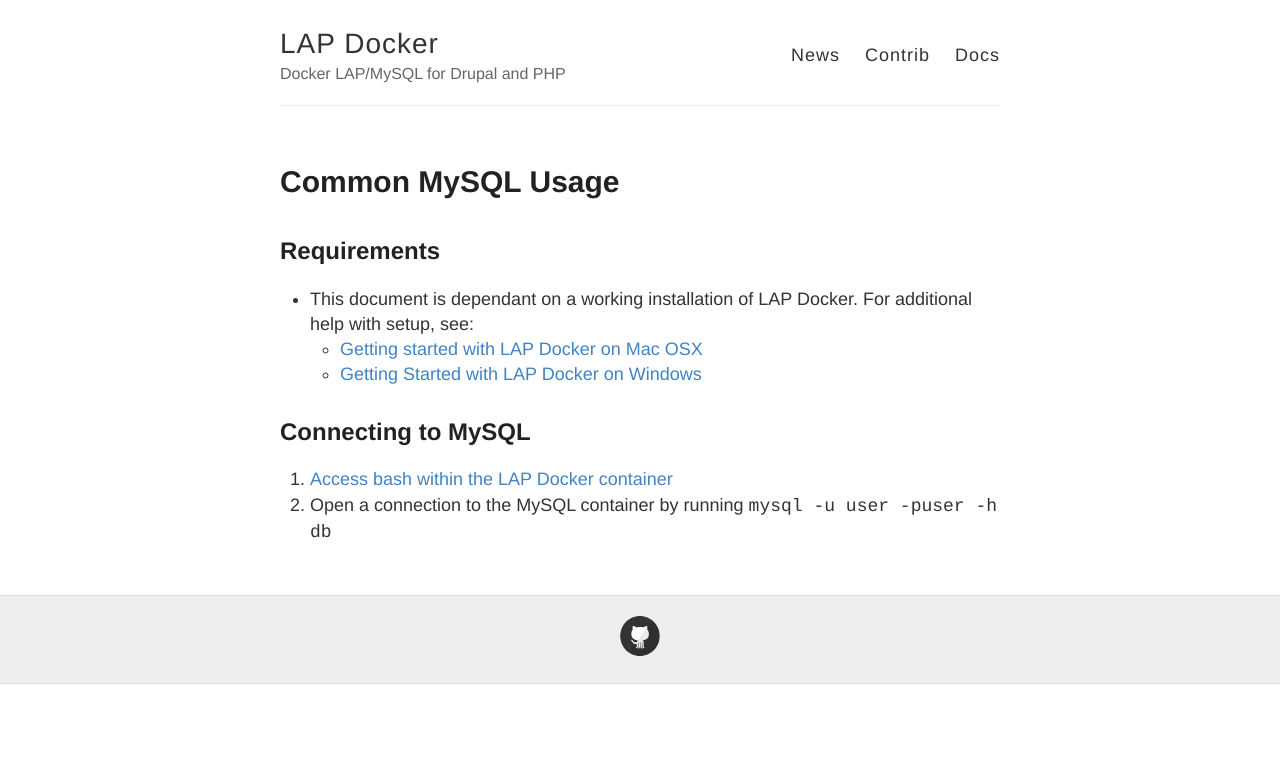
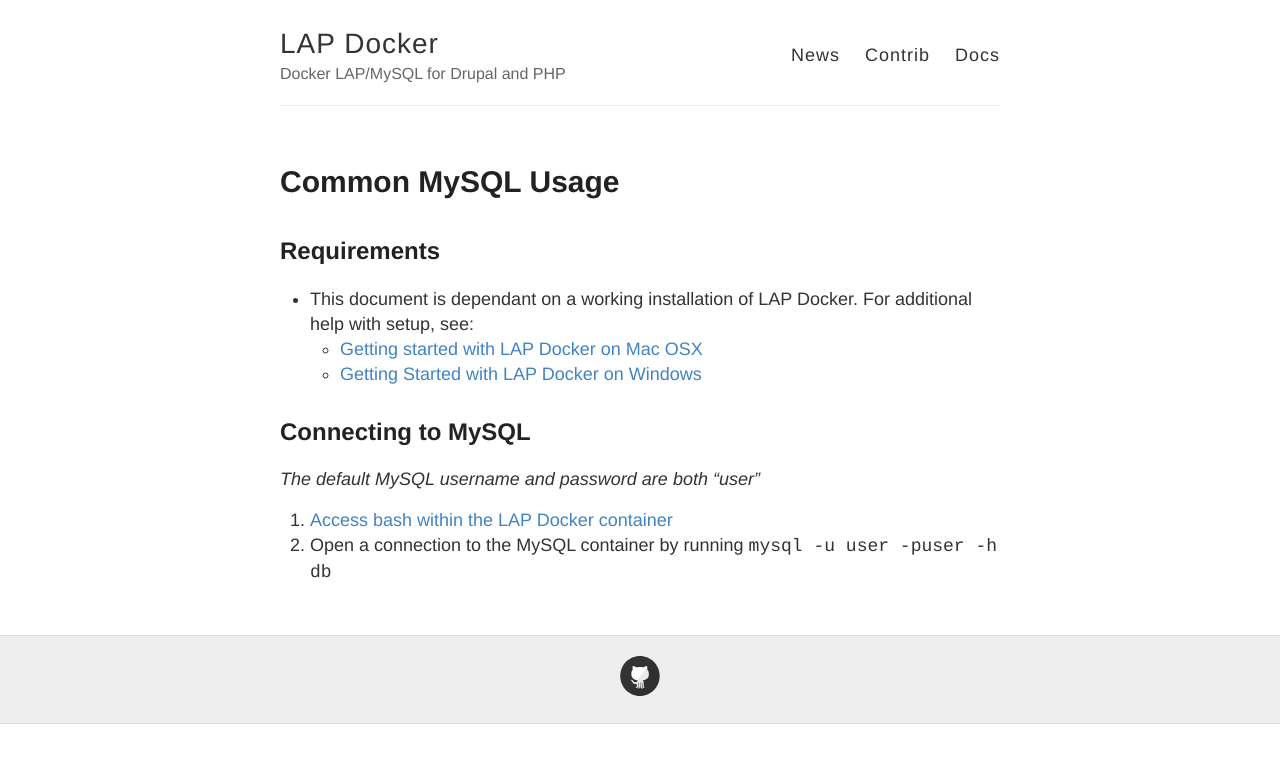
Before and after one commit to hedinfaok/lap-docker, a Jekyll site: the page built from _docs/general/common-mysql-usage.md, in a window 1280 px wide. Shown: the top 763 px of the page. Built offline with Jekyll 4.4.1, drawn with Linux system fonts in a browser that asks for light colours; Markdown is read by kramdown in place of the engine named in the settings.

Commit message:
Add default authentication details.

```diff
--- a/_docs/general/common-mysql-usage.md
+++ b/_docs/general/common-mysql-usage.md
@@ -13,5 +13,8 @@
 
 Connecting to MySQL
 ----------
+
+*The default MySQL username and password are both "user"*
+
 1. [Access bash within the LAP Docker container]({{ site.baseurl }}/lap-docker/docs/general/accessing-docker-bash/)
 2. Open a connection to the MySQL container by running `mysql -u user -puser -h db`
```
